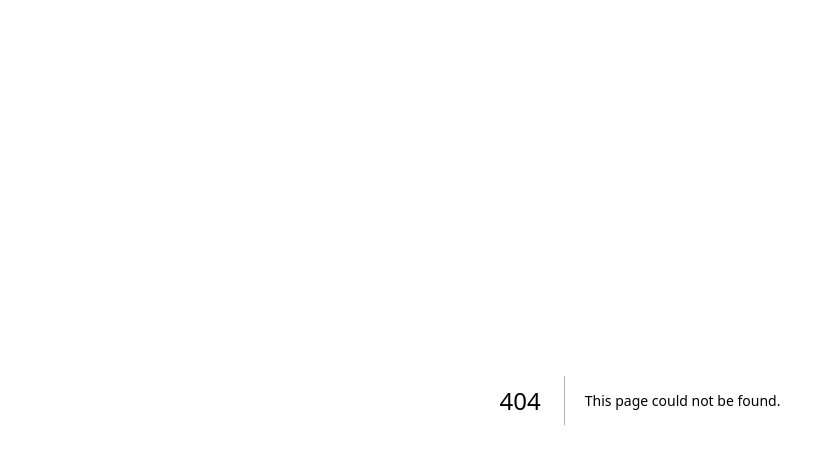
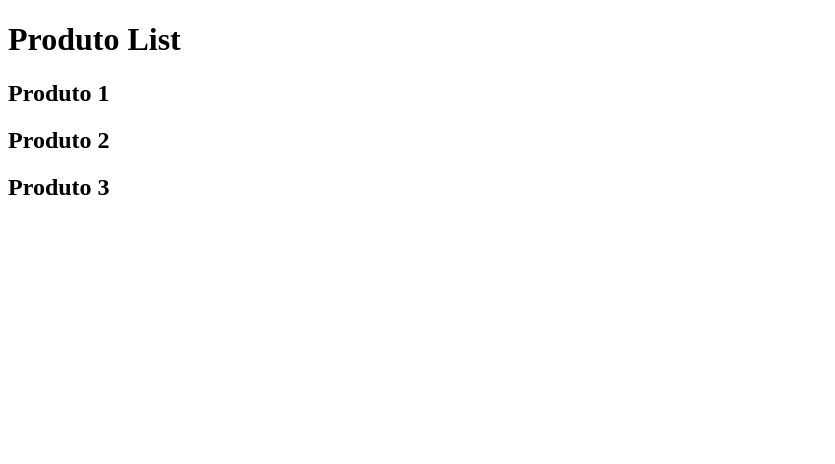
Before and after one commit to santiagvs/NextJSBasics, a Next.js app: page /products in a window 1280 px wide. Before the commit this address had no page. Shown: the top 464 px of the page, without its empty margins (0-835 px from the left). Built offline with nearby package versions, Linux system fonts and the light colour scheme.

Commit message:
dynamic routing learning

```diff
--- /dev/null
+++ b/src/app/products/page.tsx
@@ -0,0 +1,11 @@
+export default function ProductsList() {
+  return (
+    <>
+      <h1>Produto List</h1>
+
+      <h2>Produto 1</h2>
+      <h2>Produto 2</h2>
+      <h2>Produto 3</h2>
+    </>
+  )
+}
```
Also changed, not shown: src/app/products/[productId]/page.tsx (added, +7 -0 lines).
